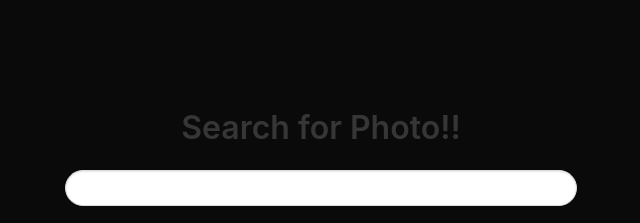
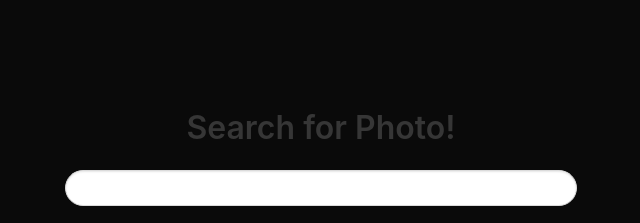
Before and after one commit to riteshprk/serverless-functions, a website: page index.html in a window 1280 px wide. Shown: the part 214-437 px from the top of the page, 319-959 px from the left. Drawn offline with nearby package versions, Linux system fonts and the light colour scheme.

Commit message:
style added

```diff
--- a/index.html
+++ b/index.html
@@ -22,7 +22,7 @@
   <section class="hero is-fullheight has-background-black">
     <div class="hero-body">
       <div class="container">
-        <h1 class="title center">Search for Photo!!</h1>
+        <h1 class="title center">Search for Photo!</h1>
         <form action='.netlify/functions/search' method="POST">
 
           <label for="query"></label>
```
